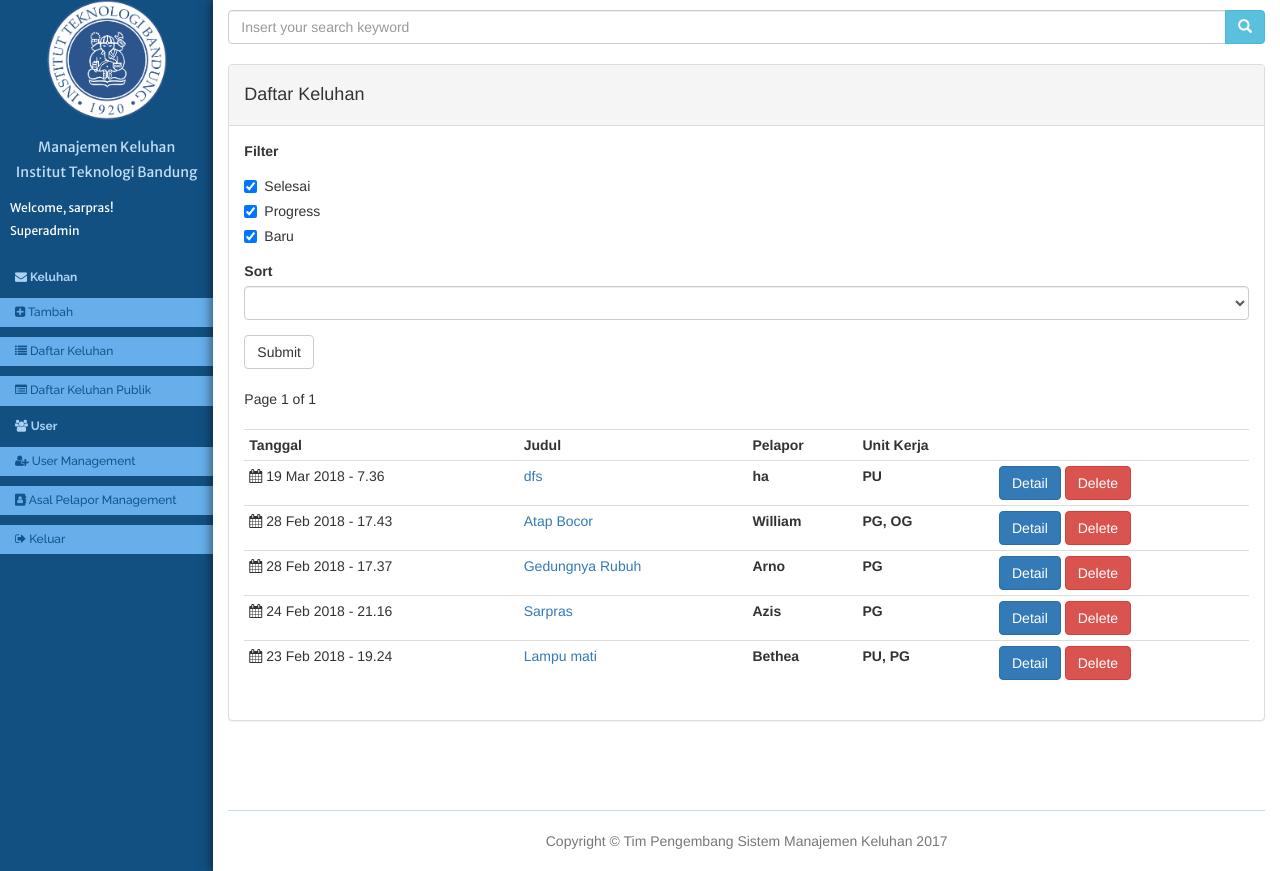
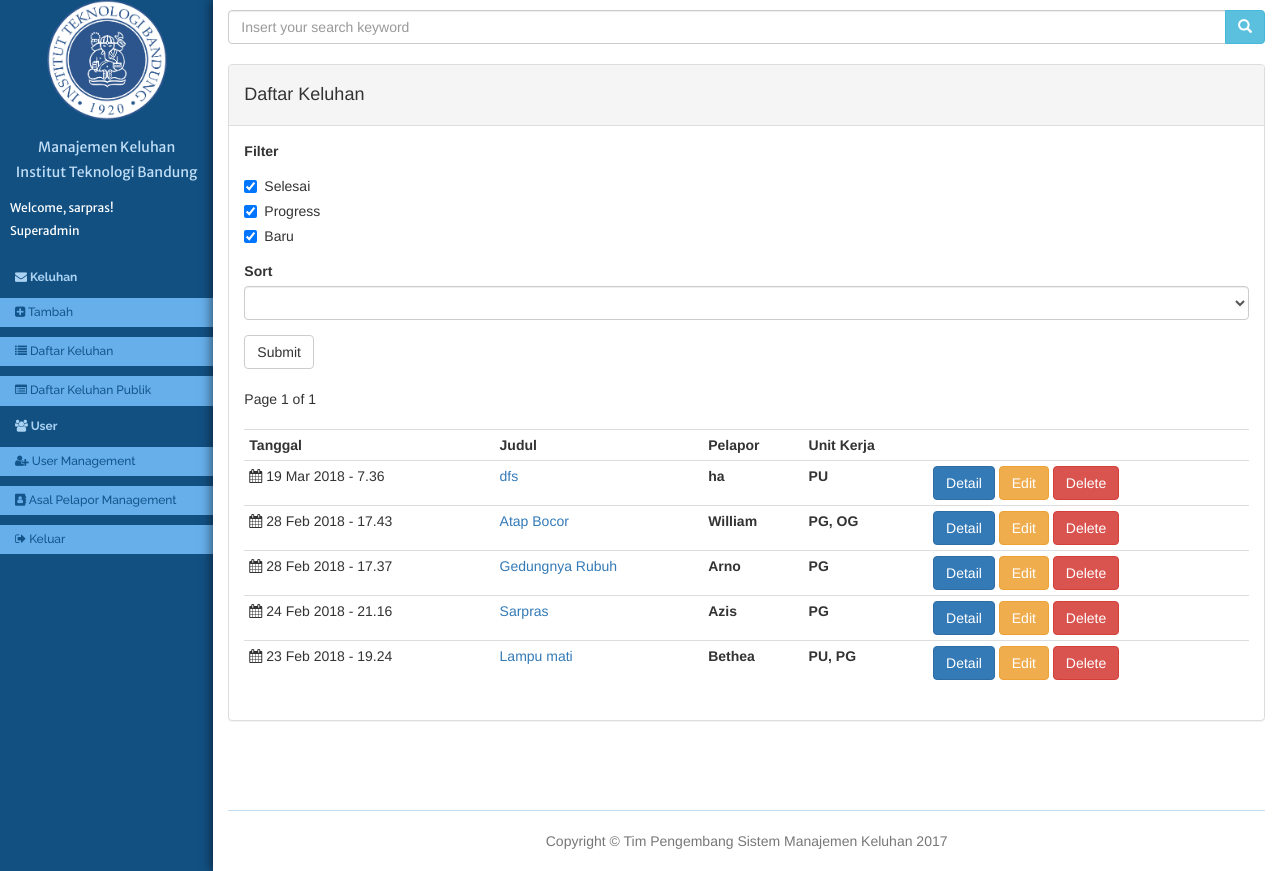
Before and after one commit to betheazdavida/ditsp_issue, a Django app: page /complaints/ in a window 1280 px wide. Run offline with Django 3.2, Linux system fonts and the light colour scheme; a user stored in the database is signed in; data comes from the database, SQL or seed files in the repository; both versions use the stored data as it was after the commit; some libraries are stand-ins or nearby versions.

Commit message:
adding the original one

```diff
--- a/complaintManager/templates/complaintManager/list-keluhan.html
+++ b/complaintManager/templates/complaintManager/list-keluhan.html
@@ -102,7 +102,7 @@
           <td>
             <a href="{% url 'complaintManager:complaint_status' complaint.id %}" class="btn btn-primary">Detail</a>
             {% if user.member.role.name == 'SA' %}
-              <!--<a href="{% url 'complaintManager:complaint_edit' complaint.id %}" class="btn btn-warning">Edit</a>-->
+              <a href="{% url 'complaintManager:complaint_edit' complaint.id %}" class="btn btn-warning">Edit</a>
             <button type="button" class="btn btn-danger" id="delete-keluhan"
             data-toggle="modal" data-target="#deleteKeluhan">Delete</button>
             <div class="modal fade" id="deleteKeluhan" role="dialog">
```
Also changed, not shown: db.sqlite3, media/media/dfs/20170627_113957.jpg (added), media/media/dfs/20170627_114029.jpg (added), media/media/dfs/20170627_114035.jpg (added), media/media/dfs/20170627_114036.jpg (added), media/media/dfs/20170627_114044.jpg (added).
